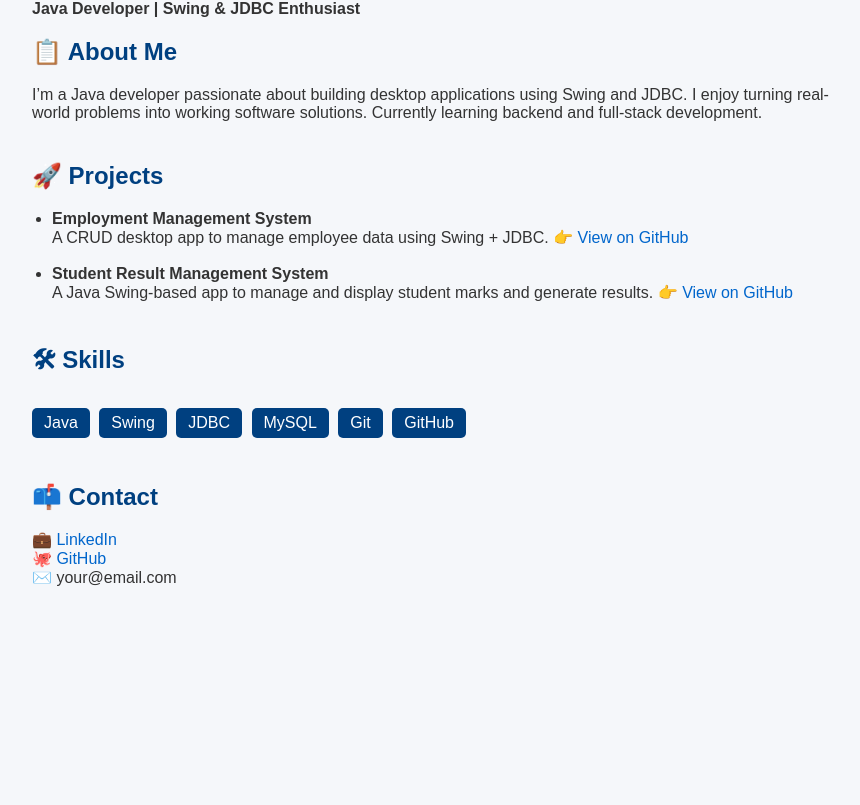
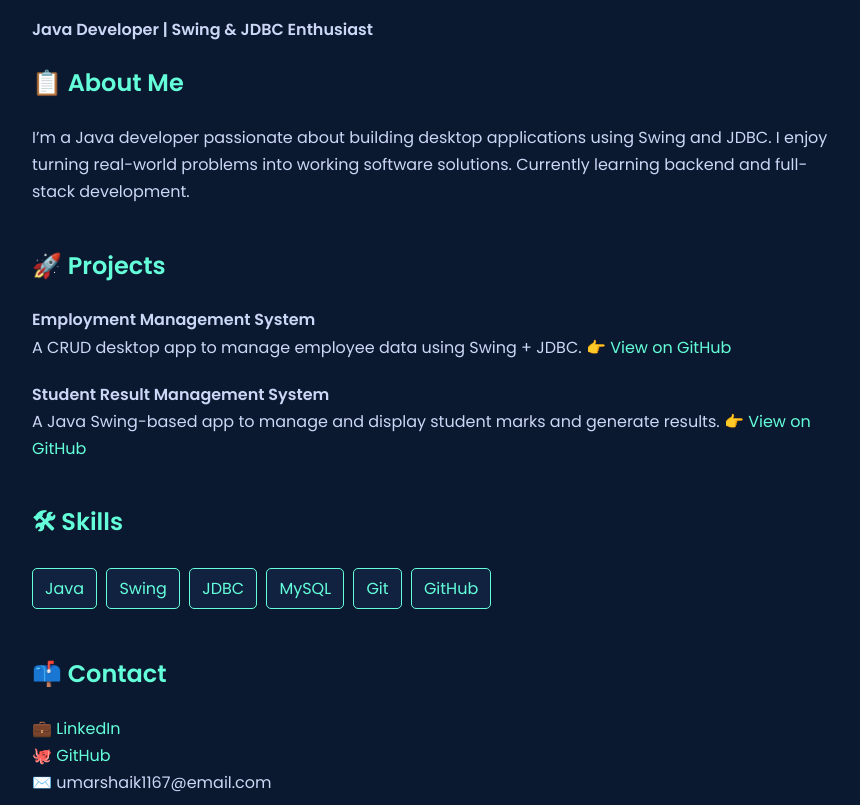
Before and after one commit to umarshk55/portfolio, a plain HTML site: page index.html in a window 1280 px wide. Shown: the part 121-926 px from the top of the page, without its empty margins (208-1068 px from the left). Before the commit the page ends 800 px from the top, so only its background shows below. Drawn offline with Linux system fonts and the light colour scheme.

Commit message:
index.html

```diff
--- a/index.html
+++ b/index.html
@@ -4,18 +4,23 @@
   <meta charset="UTF-8" />
   <meta name="viewport" content="width=device-width, initial-scale=1" />
   <title>Umar Shaik - Java Developer</title>
+
+  <!-- Google Fonts -->
+  <link href="https://fonts.googleapis.com/css2?family=Poppins:wght@400;600&display=swap" rel="stylesheet">
+
   <style>
     body {
-      font-family: Arial, sans-serif;
-      background-color: #f5f7fa;
-      color: #333;
+      font-family: 'Poppins', sans-serif;
+      background-color: #0a192f;
+      color: #ccd6f6;
       max-width: 800px;
       margin: 0 auto;
       padding: 40px 20px;
+      line-height: 1.7;
     }
 
     h1, h2 {
-      color: #004080;
+      color: #64ffda;
     }
 
     .section {
@@ -23,16 +28,17 @@
     }
 
     .badge {
-      background-color: #004080;
-      color: white;
+      background-color: #112240;
+      color: #64ffda;
       display: inline-block;
       padding: 6px 12px;
       border-radius: 5px;
       margin: 5px 5px 5px 0;
+      border: 1px solid #64ffda;
     }
 
     a {
-      color: #0066cc;
+      color: #64ffda;
       text-decoration: none;
     }
 
@@ -41,8 +47,12 @@
     }
 
     ul {
-      list-style-type: disc;
-      padding-left: 20px;
+      list-style-type: none;
+      padding-left: 0;
+    }
+
+    li {
+      margin-bottom: 20px;
     }
 
     @media (max-width: 600px) {
@@ -69,7 +79,7 @@
         <strong>Employment Management System</strong><br />
         A CRUD desktop app to manage employee data using Swing + JDBC.
         👉 <a href="https://github.com/yourusername/employment-management-system" target="_blank">View on GitHub</a>
-      </li><br />
+      </li>
       <li>
         <strong>Student Result Management System</strong><br />
         A Java Swing-based app to manage and display student marks and generate results.
@@ -93,7 +103,7 @@
     <p>
       💼 <a href="https://www.linkedin.com/in/umarshaik00/" target="_blank">LinkedIn</a><br />
       🐙 <a href="https://github.com/yourusername" target="_blank">GitHub</a><br />
-      ✉️ your@email.com
+      ✉️ umarshaik1167@email.com
     </p>
   </div>
 
```
